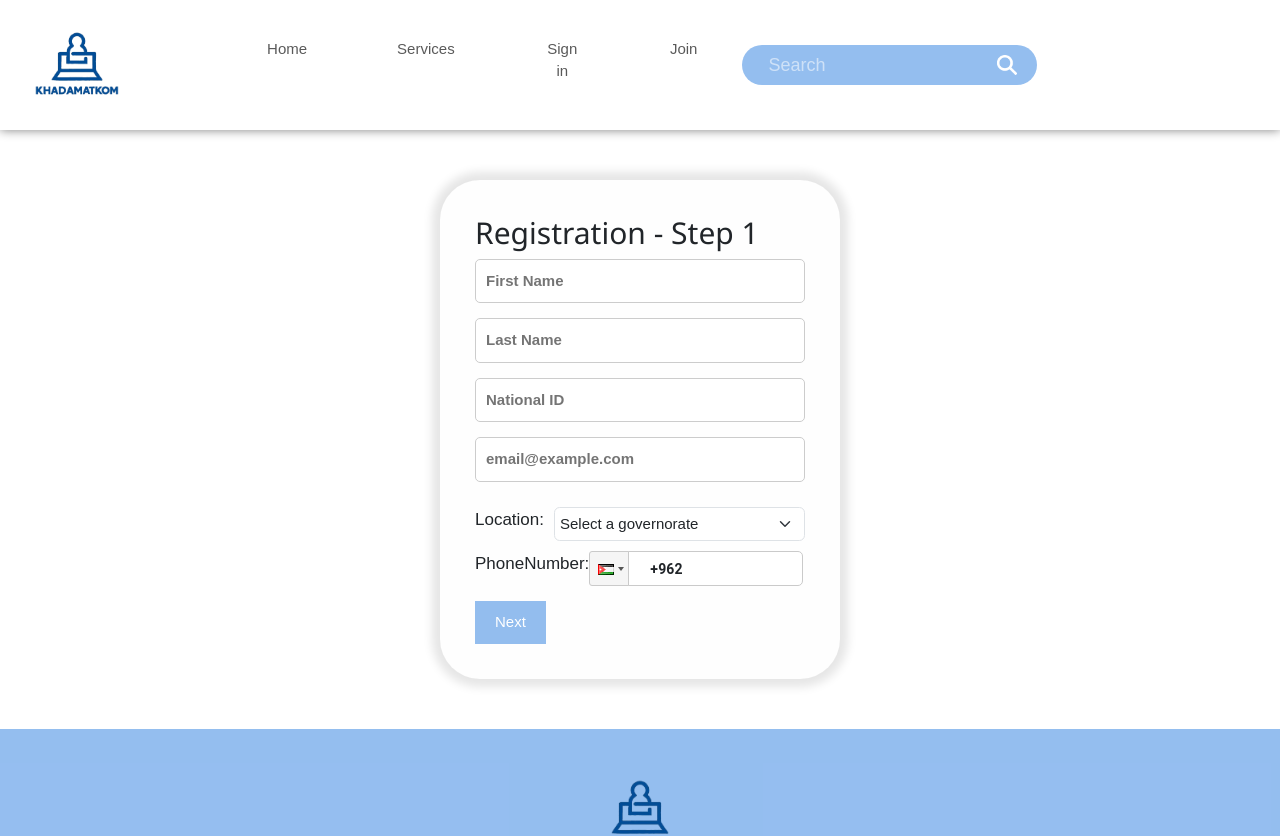
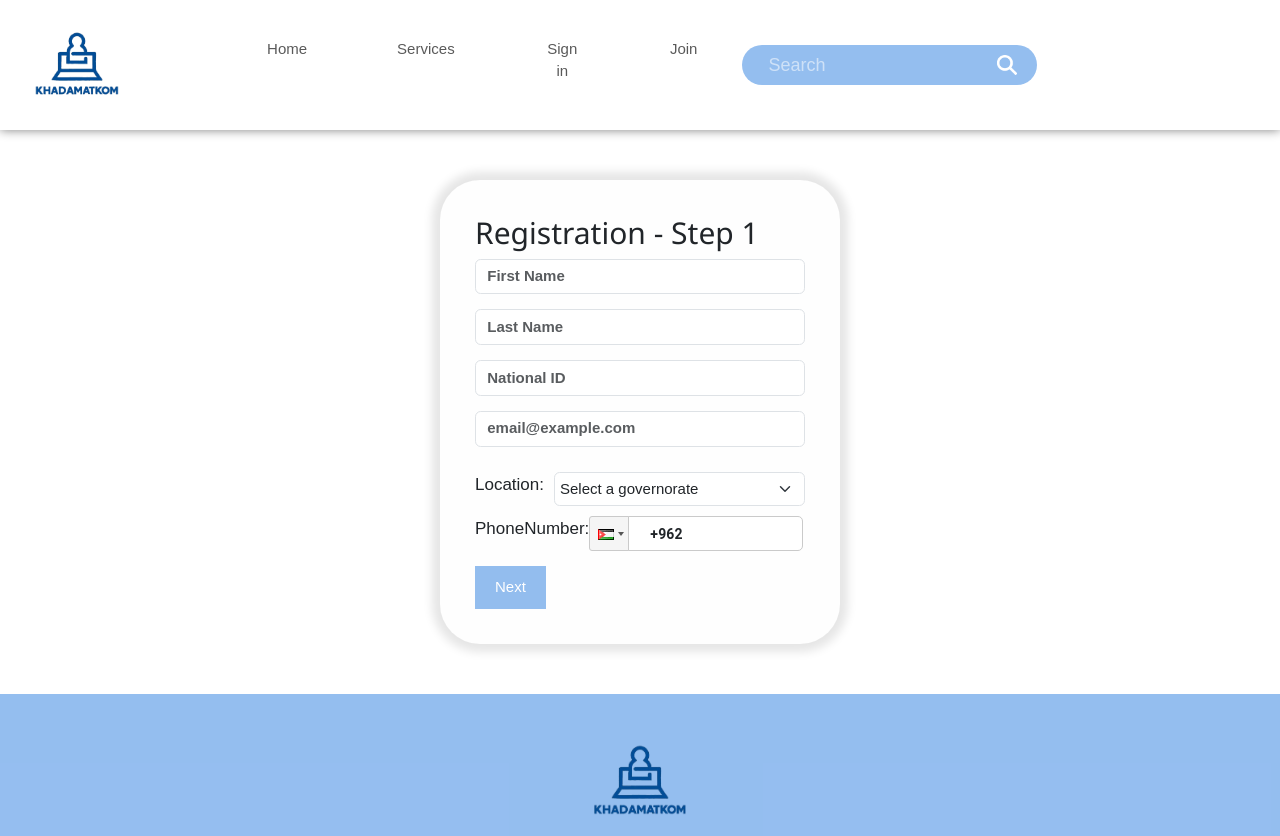
Before and after one commit to majd1144/khadamatcom1, a React (Create React App) app in the folder khadamatcom11/: page /Join in a window 1280 px wide. Shown: the top 836 px of the page. Built offline with nearby package versions, Linux system fonts and the light colour scheme; a web font is replaced by a local one.

Commit message:
add form control class

```diff
--- a/khadamatcom11/src/components/Join.jsx
+++ b/khadamatcom11/src/components/Join.jsx
@@ -92,16 +92,16 @@ function MultiStepForm() {
           {step === 1 && (
             <>
               <div className="form-group">
-                <input type="text" name="name" placeholder="First Name" value={formData.name} onChange={handleChange} required />
+                <input type="text" name="name" className="form-control" placeholder="First Name" value={formData.name} onChange={handleChange} required />
               </div>
               <div className="form-group">
-                <input type="text" name="lastName" placeholder="Last Name" value={formData.lastName} onChange={handleChange} required />
+                <input type="text" name="lastName" placeholder="Last Name" className="form-control" value={formData.lastName} onChange={handleChange} required />
               </div>
               <div className="form-group">
-                <input type="text" name="nationalID" placeholder="National ID" value={formData.nationalID} onChange={handleChange} required />
+                <input type="text" name="nationalID" className="form-control" placeholder="National ID" value={formData.nationalID} onChange={handleChange} required />
               </div>
               <div className="form-group">
-                <input type="email" name="email" placeholder="email@example.com" value={formData.email} onChange={handleChange} required />
+                <input type="email" name="email" className="form-control" placeholder="email@example.com" value={formData.email} onChange={handleChange} required />
               </div>
               <div className="form-group1">
                 Location:
```
